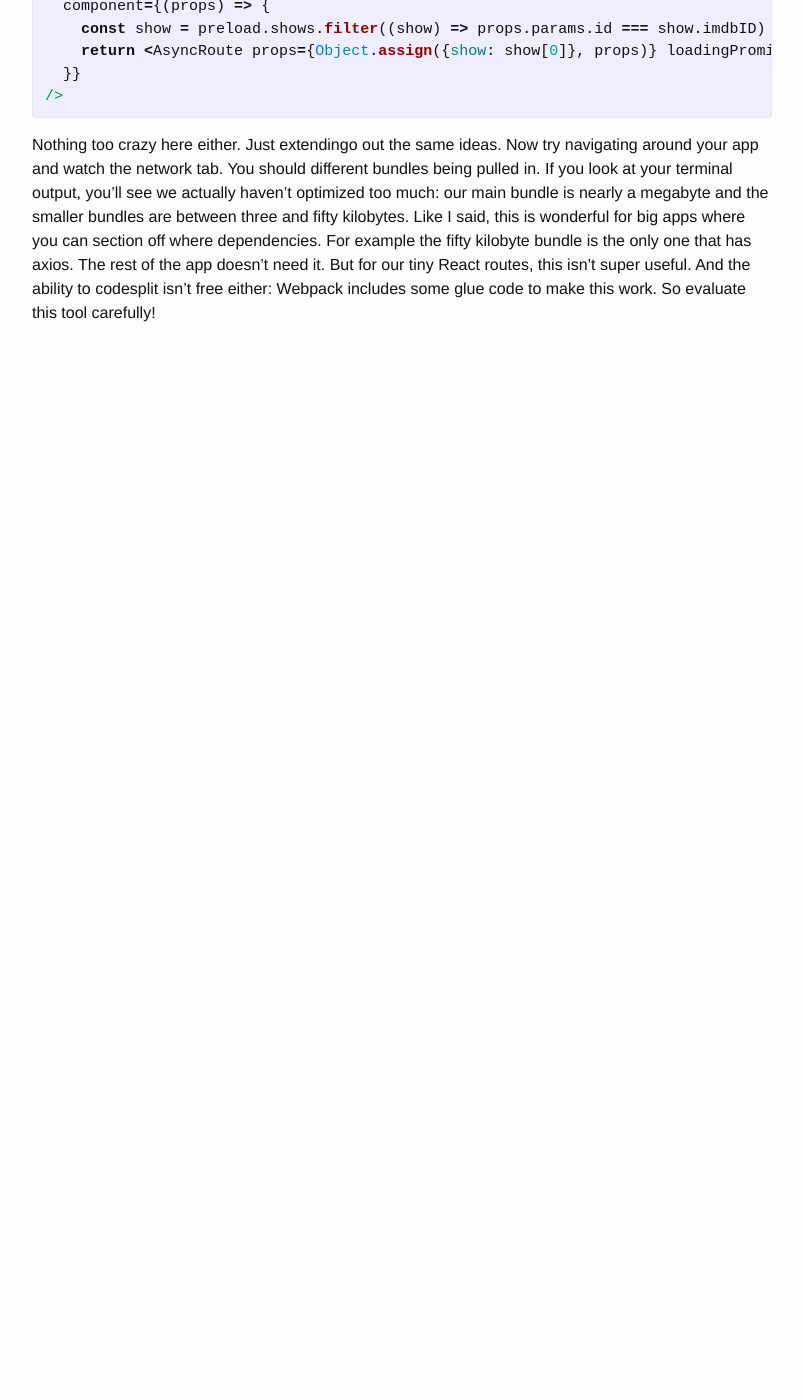
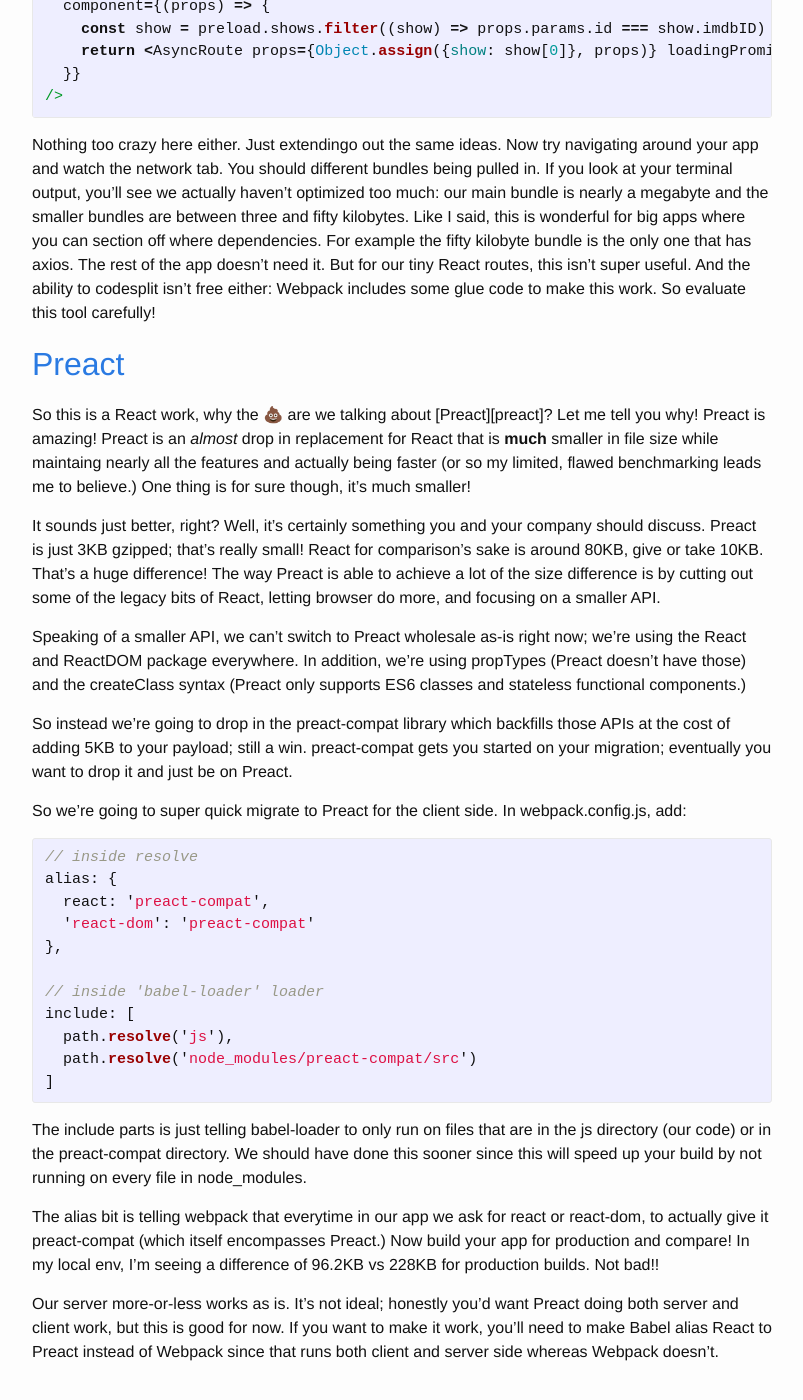
Before and after one commit to btholt/complete-intro-to-react, a Jekyll site: the page built from all.markdown, in a window 1280 px wide and 1400 px high, scrolled down 61374 px. Shown: the whole window, without its empty margins (238-1041 px from the left). Built offline with Jekyll 4.4.1, drawn with Linux system fonts in a browser that asks for light colours; before the commit the page ends 61744 px from its top, so only the background shows below that.

Commit message:
Add Preact

```diff
--- a/_posts/2016-01-01-intro.markdown
+++ b/_posts/2016-01-01-intro.markdown
@@ -1,6 +1,5 @@
 ---
 title:  "Intro"
-layout: post
 ---
 
 Welcome to _A Complete Intro to React_. The goal of this workshop is to get you full up to speed on modern development and give you an idea what it is like to develop an app in the React ecosystem.
--- a/_posts/2016-01-02-setup.markdown
+++ b/_posts/2016-01-02-setup.markdown
@@ -1,6 +1,5 @@
 ---
 title:  "Setup"
-layout: post
 ---
 
 In order to be able to complete this entire workshop, we need to go ahead and get some tools downloaded. Even better if you can complete this before the workshop since conference Wi-Fi is notoriously spotty.
--- /dev/null
+++ b/_posts/2016-01-23-preact.markdown
@@ -0,0 +1,33 @@
+---
+title:  "Preact"
+---
+
+So this is a React work, why the 💩 are we talking about [Preact][preact]? Let me tell you why! Preact is amazing! Preact is an _almost_ drop in replacement for React that is  **much** smaller in file size while maintaing nearly all the features and actually being faster (or so my limited, flawed benchmarking leads me to believe.) One thing is for sure though, it's much smaller!
+
+It sounds just better, right? Well, it's certainly something you and your company should discuss. Preact is just 3KB gzipped; that's really small! React for comparison's sake is around 80KB, give or take 10KB. That's a huge difference! The way Preact is able to achieve a lot of the size difference is by cutting out some of the legacy bits of React, letting browser do more, and focusing on a smaller API.
+
+Speaking of a smaller API, we can't switch to Preact wholesale as-is right now; we're using the React and ReactDOM package everywhere. In addition, we're using propTypes (Preact doesn't have those) and the createClass syntax (Preact only supports ES6 classes and stateless functional components.)
+
+So instead we're going to drop in the preact-compat library which backfills those APIs at the cost of adding 5KB to your payload; still a win. preact-compat gets you started on your migration; eventually you want to drop it and just be on Preact.
+
+So we're going to super quick migrate to Preact for the client side. In webpack.config.js, add:
+
+{% highlight javascript %}
+// inside resolve
+alias: {
+  react: 'preact-compat',
+  'react-dom': 'preact-compat'
+},
+
+// inside 'babel-loader' loader
+include: [
+  path.resolve('js'),
+  path.resolve('node_modules/preact-compat/src')
+]
+{% endhighlight %}
+
+The include parts is just telling babel-loader to only run on files that are in the js directory (our code) or in the preact-compat directory. We should have done this sooner since this will speed up your build by not running on every file in node_modules.
+
+The alias bit is telling webpack that everytime in our app we ask for react or react-dom, to actually give it preact-compat (which itself encompasses Preact.) Now build your app for production and compare! In my local env, I'm seeing a difference of 96.2KB vs 228KB for production builds. Not bad!!
+
+Our server more-or-less works as is. It's not ideal; honestly you'd want Preact doing both server and client work, but this is good for now. If you want to make it work, you'll need to make Babel alias React to Preact instead of Webpack since that runs both client and server side whereas Webpack doesn't.
```
